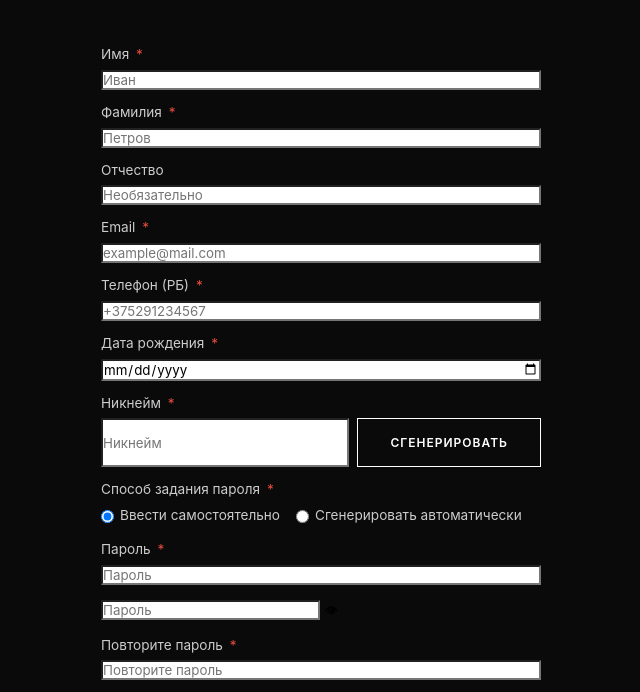
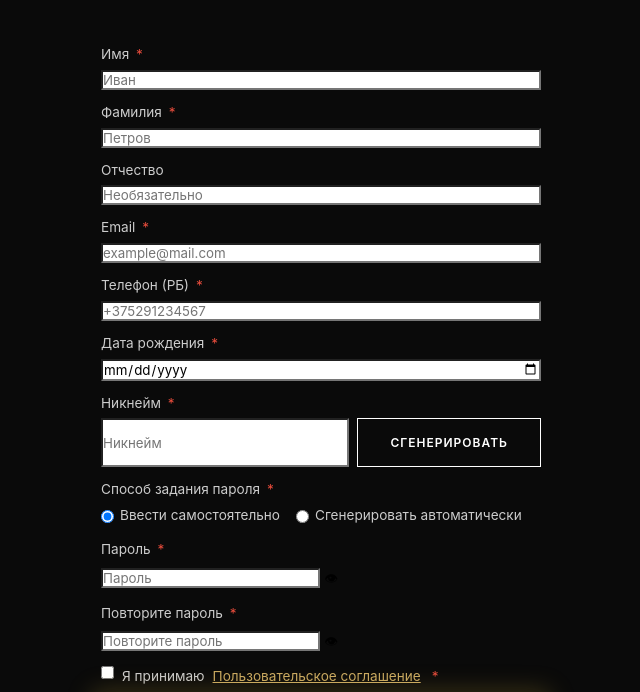
Before and after one commit to ranikanets-lang/Laba3.Web.Prog, a website: page register.html in a window 1280 px wide. Shown: the part 107-799 px from the top of the page, without its empty margins (319-959 px from the left). Drawn offline with Linux system fonts and the light colour scheme.

Commit message:
Update register.html

```diff
--- a/register.html
+++ b/register.html
@@ -156,26 +156,24 @@
     </div>
 
     <!-- Пароль -->
-    <div class="field-group">
-        <label for="password">Пароль <span class="required">*</span></label>
+<div class="field-group">
+    <label for="password">Пароль <span class="required">*</span></label>
+    <div class="input-wrapper">
         <input type="password" id="password" placeholder="Пароль" required>
-        <span class="field-error" id="passwordError"></span>
-    </div>
-    <div class="input-wrapper">
-        <input type="password" id="password" placeholder="Пароль">
         <button type="button" class="toggle-password" data-target="password">👁</button>
     </div>
+    <span class="field-error" id="passwordError"></span>
+</div>
 
-    <!-- Подтверждение пароля -->
-    <div class="field-group">
-        <label for="confirmPassword">Повторите пароль <span class="required">*</span></label>
-        <input type="password" id="confirmPassword" placeholder="Повторите пароль">
-        <span class="field-error" id="confirmPasswordError"></span>
-    </div>
+<!-- Подтверждение пароля -->
+<div class="field-group" id="confirmPasswordGroup">
+    <label for="confirmPassword">Повторите пароль <span class="required">*</span></label>
     <div class="input-wrapper">
         <input type="password" id="confirmPassword" placeholder="Повторите пароль">
         <button type="button" class="toggle-password" data-target="confirmPassword">👁</button>
     </div>
+    <span class="field-error" id="confirmPasswordError"></span>
+</div>
 
     <!-- Соглашение -->
     <div class="field-group">
```
